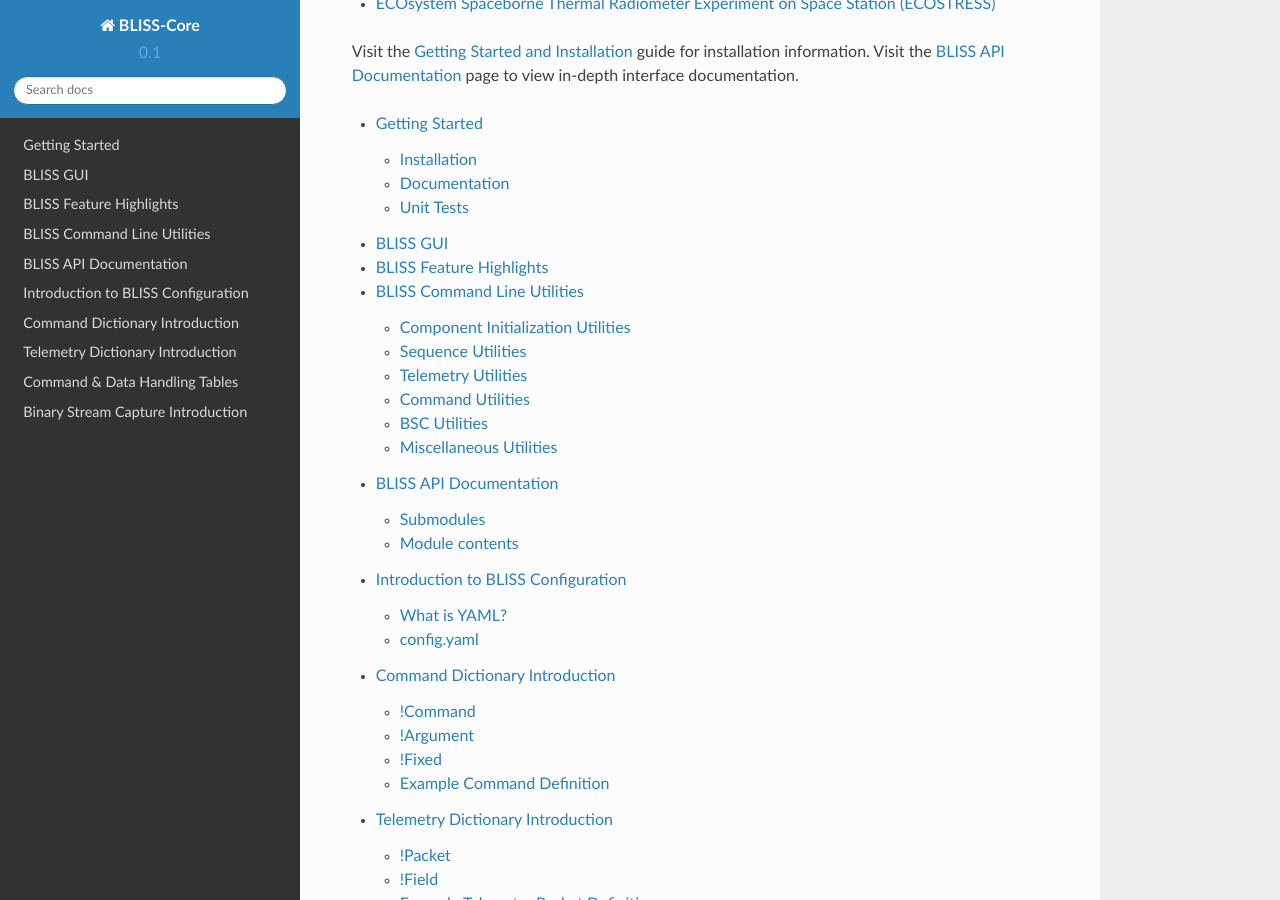
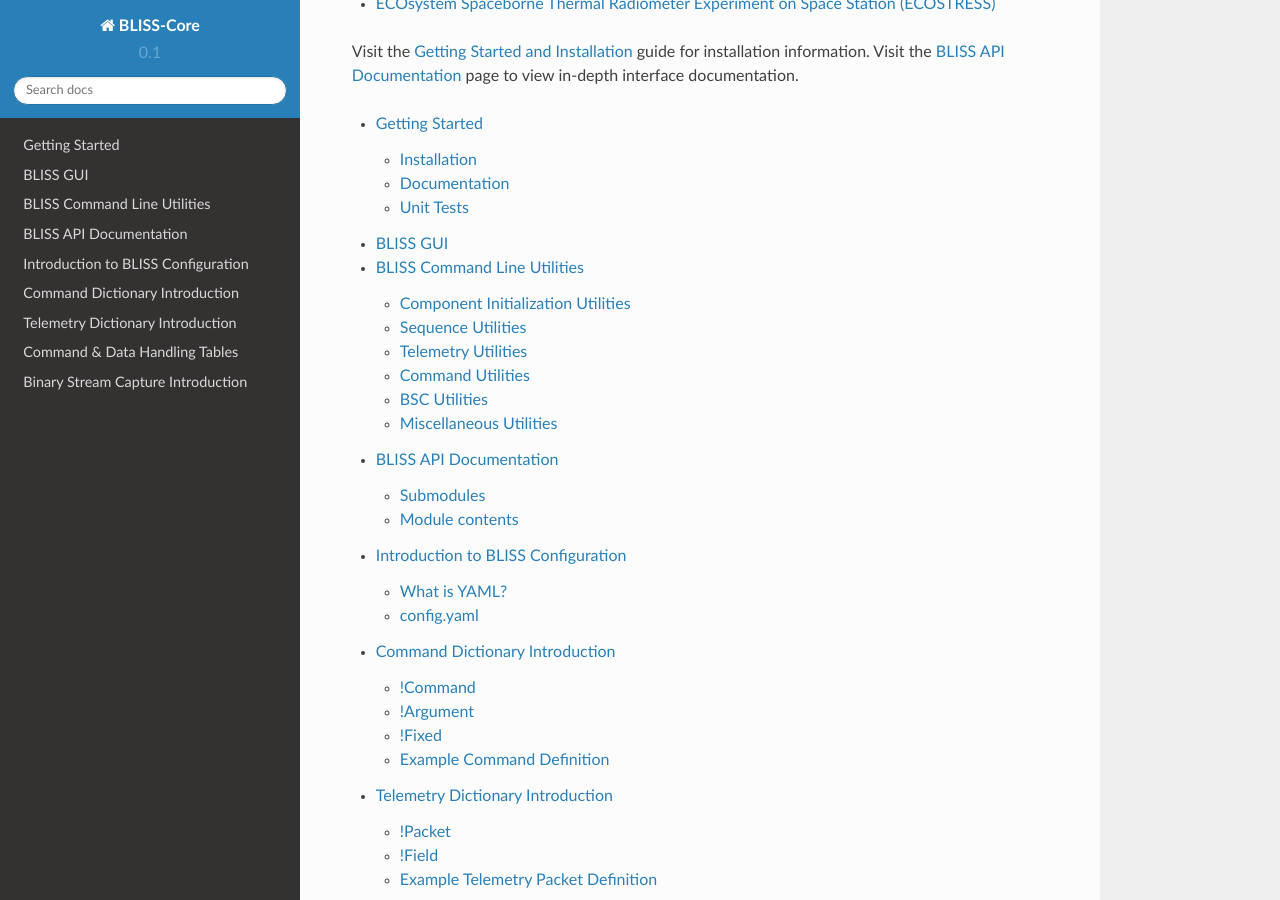
Before and after one commit to NASA-AMMOS/AIT-Core, a Sphinx documentation site: the page built from doc/source/index.rst, in a window 1280 px wide and 900 px high, scrolled down 336 px. Built offline with Sphinx 7.4.7 and the Read the Docs theme 2.0.0, drawn with Linux system fonts in a browser that asks for light colours.

Commit message:
Drop high level module highlight page from docs

```diff
--- a/doc/source/bliss_submodule_highlights.rst
+++ /dev/null
@@ -1,2 +0,0 @@
-BLISS Feature Highlights
-========================
--- a/doc/source/index.rst
+++ b/doc/source/index.rst
@@ -14,7 +14,6 @@
 
    getting_started
    bliss_gui
-   bliss_submodule_highlights
    command_line
    BLISS API Documentation <bliss>
    configuration_intro
```
